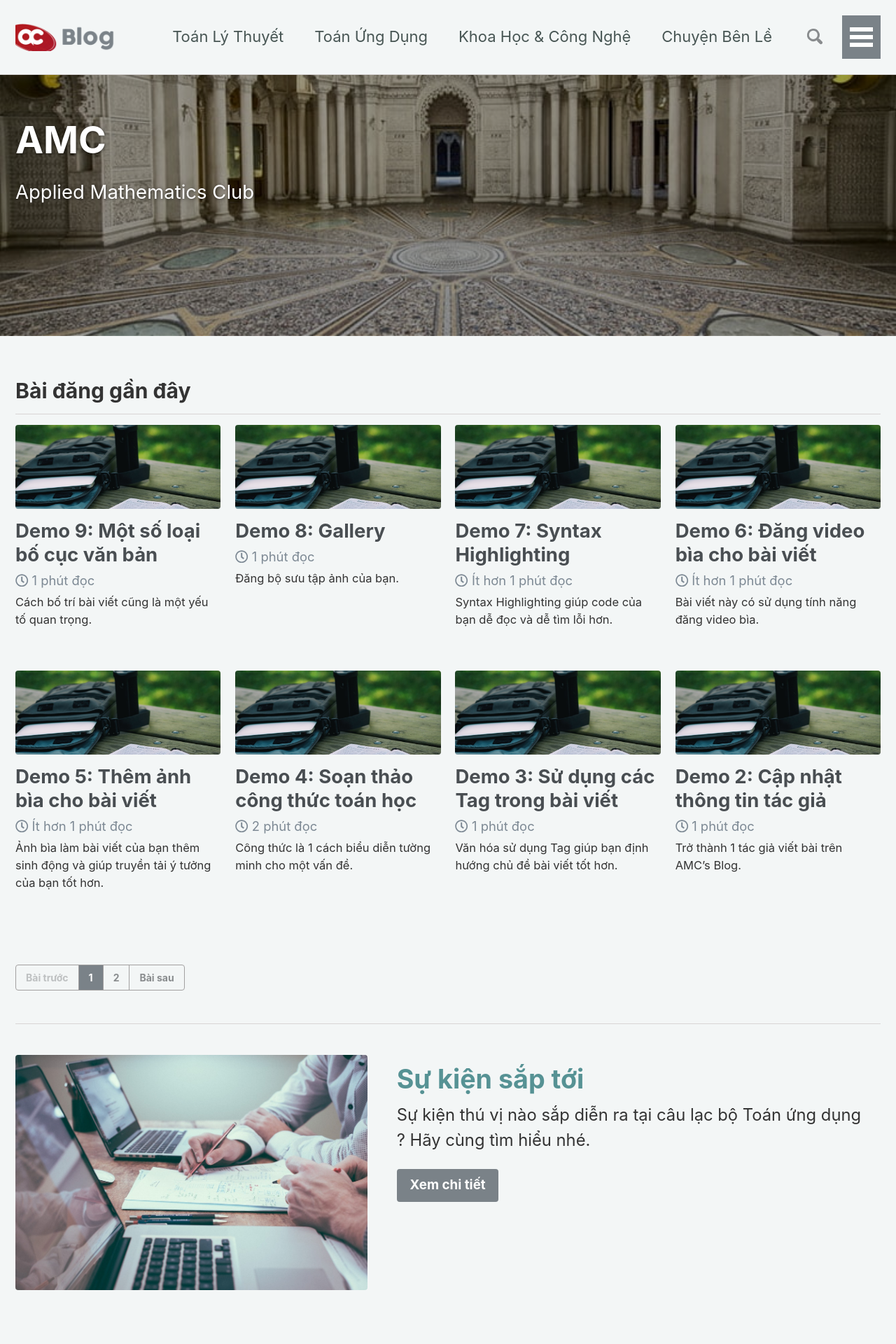
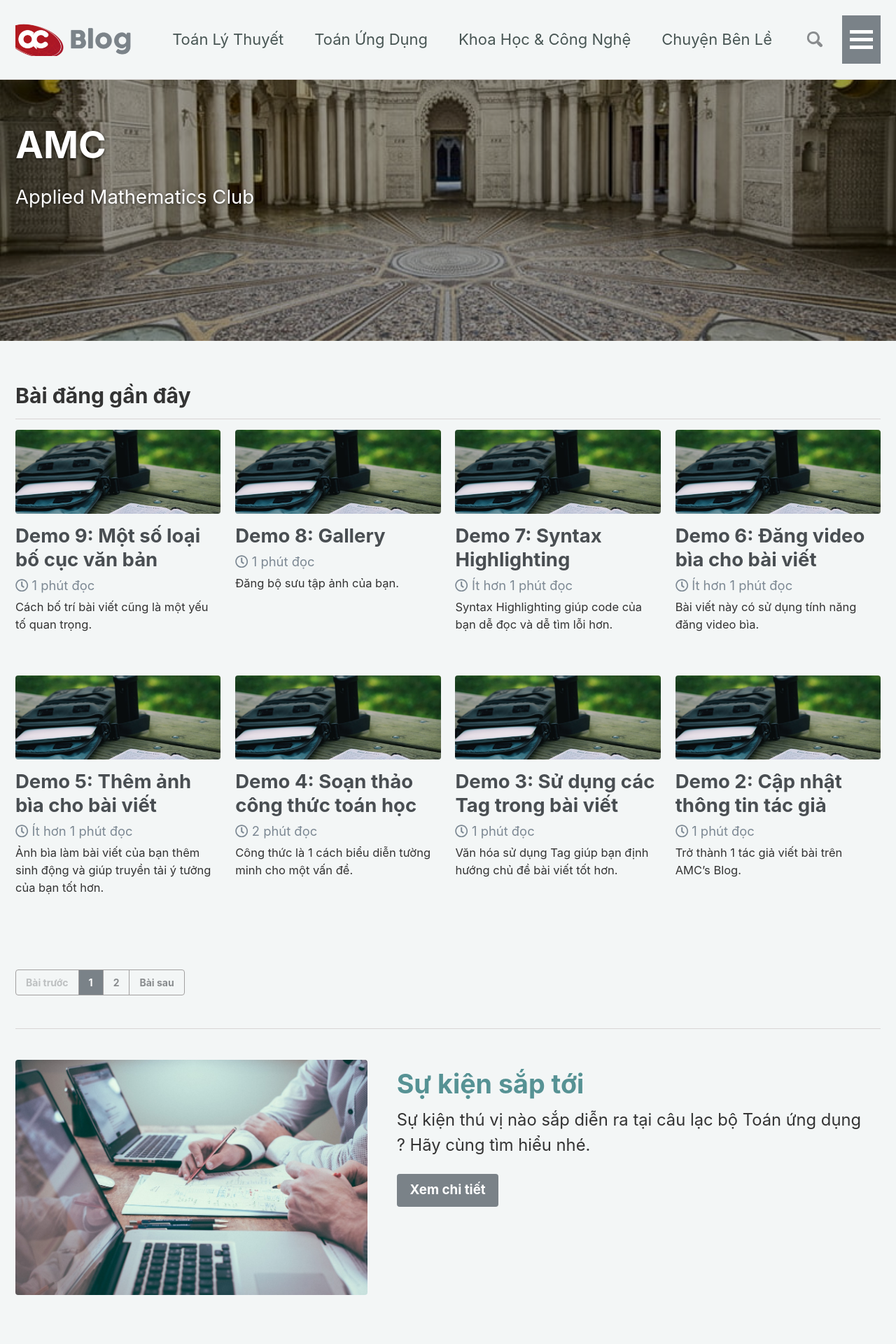
Before and after one commit to testvon/amcblog.github.io, a Jekyll site: the page built from index.html, in a window 1280 px wide. Shown: the top 1920 px of the page at 70% size. Built offline with Jekyll 4.4.1, drawn with Linux system fonts in a browser that asks for light colours; nearby versions of some CDN libraries; the list of posts is cut into pages by our own code.

Commit message:
Update masthead.html

```diff
--- a/_includes/masthead.html
+++ b/_includes/masthead.html
@@ -2,7 +2,7 @@
   <div class="masthead__inner-wrap">
     <div class="masthead__menu">
       <nav id="site-nav" class="greedy-nav">
-       <a class="site-title" href="{{ '/' | absolute_url }}"><img style="max-height: 40px;" src="/assets/img/logo1.png"/></a>
+       <a class="site-title" href="{{ '/' | absolute_url }}"><img style="max-height: 47px;" src="/assets/img/logo1.png"/></a>
         <ul class="visible-links">
           {% for link in site.data.navigation.main %}
             {% if link.url contains 'http' %}
```
